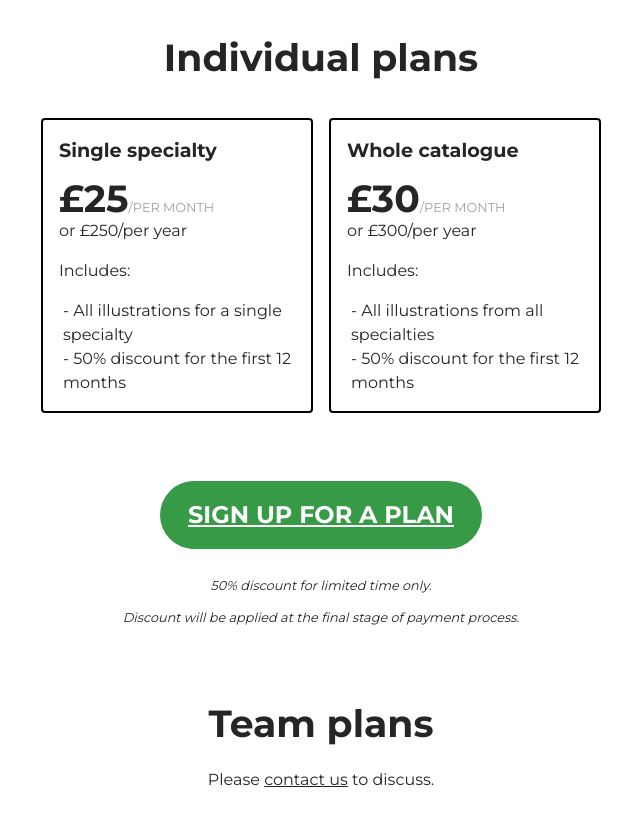
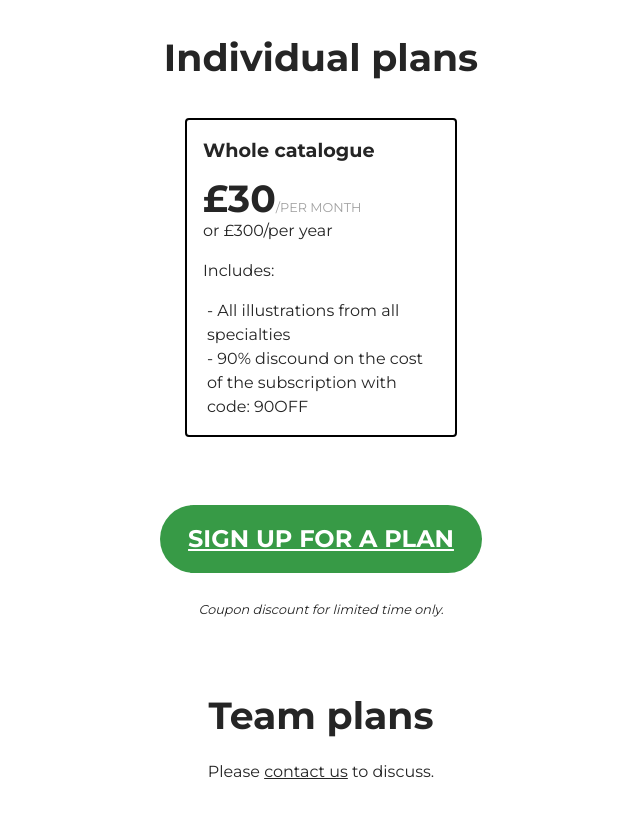
Before and after one commit to postscript-medical/marketing-site, a SvelteKit app: page /pricing in a window 1280 px wide. Shown: the part 400-1226 px from the top of the page, without its empty margins (319-959 px from the left). Built offline with nearby package versions, Linux system fonts and the light colour scheme.

Commit message:
Add 90% discount code messasge

```diff
--- a/src/routes/(marketing)/pricing/+page.svelte
+++ b/src/routes/(marketing)/pricing/+page.svelte
@@ -6,25 +6,6 @@
     {
       name: "Individual plans",
       products: [
-        {
-          name: "Single specialty",
-          price: {
-            currencies: [
-              {
-                amount: 25,
-                locale: "gbp"
-              },
-              {
-                amount: 52,
-                locale: "nzd"
-              }
-            ]
-          },
-          features: [
-            "All illustrations for a single specialty",
-            "50% discount for the first 12 months"
-          ]
-        },
         {
           name: "Whole catalogue",
           price: {
@@ -41,7 +22,7 @@
           },
           features: [
             "All illustrations from all specialties",
-            "50% discount for the first 12 months"
+            "90% discound on the cost of the subscription with code: 90OFF"
           ]
         }
       ]
@@ -100,7 +81,7 @@
   </p>
 
   <p class="discount-note">
-    50% discount for limited time only.<br/>Discount will be applied at the final stage of payment process.
+    Coupon discount for limited time only.
   </p>
 </div>
 
```
